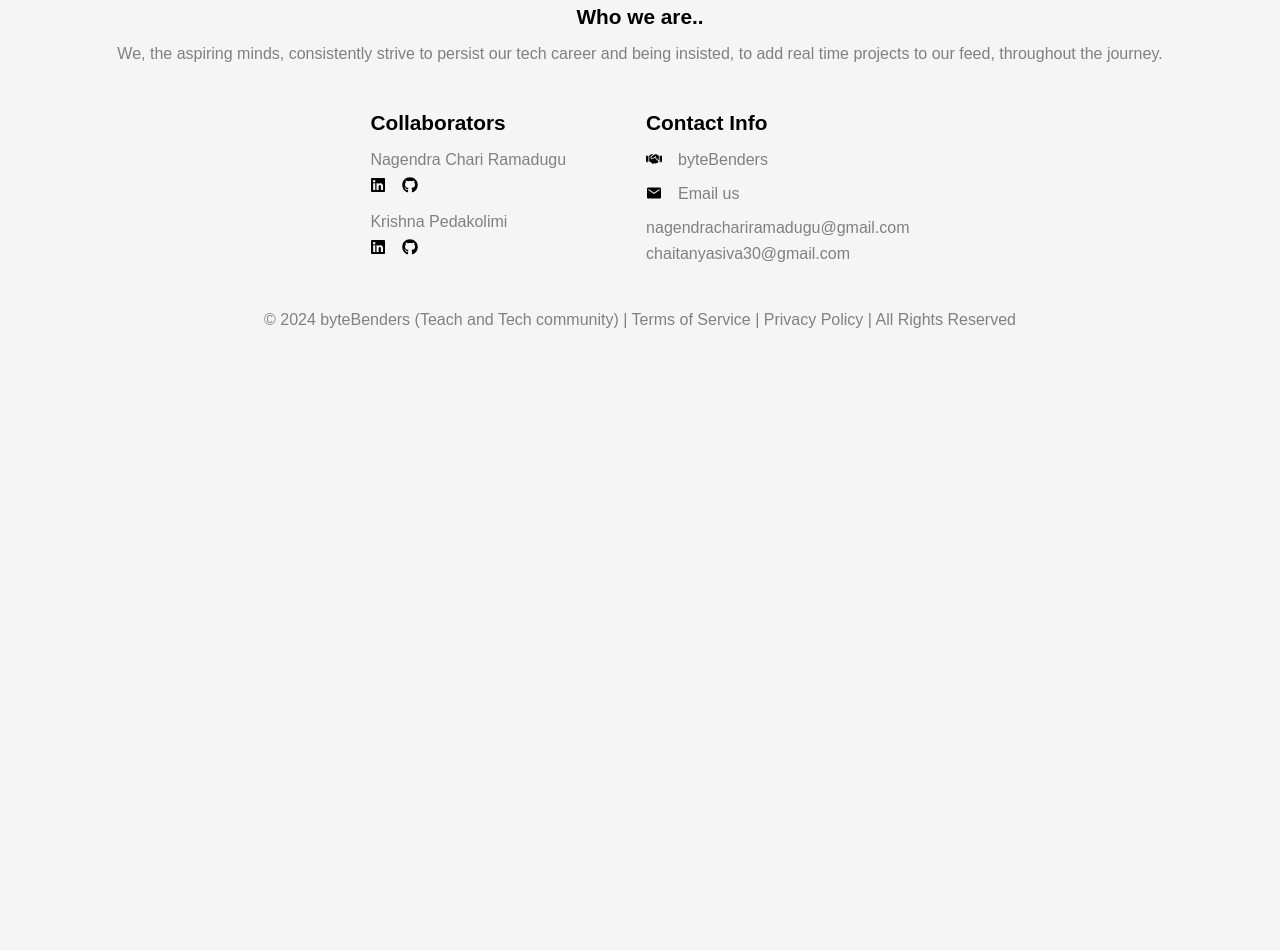
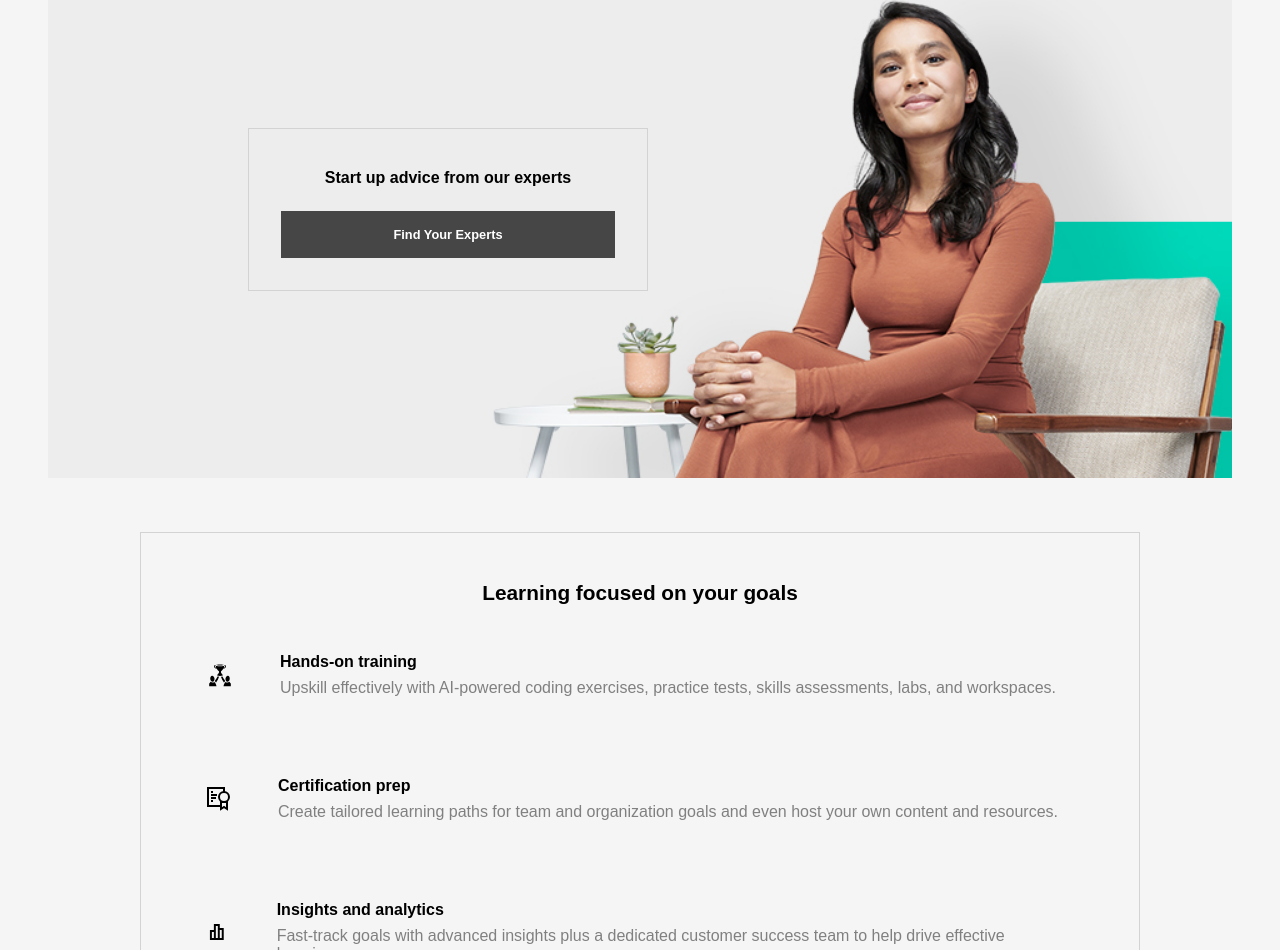
Before and after one commit to NagendrachariRamadugu/upSkillMafiaHackathon, a React (Vite) app: page / in a window 1280 px wide. Shown: the part 150-1100 px from the top of the page. Before the commit the page ends 800 px from the top, so only its background shows below. Built offline with nearby package versions, Linux system fonts and the light colour scheme.

Commit message:
Home page setUp and fixed some minure issues

```diff
--- a/src/App/HomeMain.css
+++ b/src/App/HomeMain.css
@@ -0,0 +1,163 @@
+main {
+    padding: 3rem;
+}
+
+.hero-image-section {
+    background-image: url('../assets/MainPageHeroImage.jpg');
+    background-size: cover;
+    background-position: center;
+    width: 100%;
+    height: 500px;
+}
+.hero-image-div {
+    transform: translate(200px, 150px);
+    font-size: 1rem;
+    font-weight: bold;
+    width: 400px;
+    border: 1px solid lightgray;
+    padding: 2rem;
+    display: flex;
+    flex-direction: column;
+    align-items: center;
+    gap: 1rem;
+
+}
+
+.hero-image-div div {
+    padding: 0.5rem;
+}
+
+.hero-image-div .find-expert {
+    background-color: rgb(70, 70, 70);
+    width: 100%;
+    color: white;
+    text-align: center;
+    font-size: 0.8rem;
+    padding: 1rem 0.5rem;
+    text-decoration: none;
+}
+.goals {
+    display: flex;
+    flex-direction: column;
+    gap: 1rem;
+    width: 1000px;
+    margin: auto;
+    align-items: center;
+    border: 1px solid lightgray;
+    padding: 3rem;
+}
+
+.focus-on-goals {
+    font-size: 1.3rem;
+    font-weight: bold;
+}
+
+
+.goal {
+    display: flex;
+    gap: 2rem;
+    padding: 1rem;
+    align-items: center;
+}
+
+.goal-icon {
+    font-size: 1.5rem;
+}
+
+.goal div {
+    padding: 1rem;
+    display: flex;
+    flex-direction: column;
+    gap: 0.5rem;
+}
+
+.goal-text {
+    color: black;
+    font-weight: bold;
+}
+
+.goal-des {
+    color: gray;
+}
+
+.pricing {
+    display: flex;
+    flex-direction: column;
+    gap: 2rem;
+    width: 1000px;
+    margin: auto;
+    padding: 3rem;
+    border: 1px solid lightgray;
+}
+
+.pricing-text {
+    font-weight: bold;
+    font-size: 1.3rem;
+}
+
+.pricing-des {
+    font-size: 1rem;
+    color: gray;
+}
+
+.pricing-info {
+    display: grid;
+    grid-template-columns: repeat(2, 1fr);
+    gap: 1rem;
+}
+
+.card {
+    border: 1px solid lightgray;
+}
+
+.plan-type {
+    display: flex;
+    flex-direction: column;
+    gap: 0.5rem;
+    padding: 1rem;
+    background-color: rgb(230, 230, 230);
+}
+
+.plan-type-text {
+    font-weight: bold;
+}
+
+.plan-type-icon {
+    font-size: 0.9rem;
+    color: gray;
+    display: flex;
+    align-items: center;
+    gap: 1rem;
+}
+
+.card-info {
+    padding: 1rem;
+    display: flex;
+    flex-direction: column;
+    gap: 0.9rem;
+    color: gray;
+    font-size: 0.9rem;
+}
+
+.card-price {
+    color: black;
+    font-size: 0.9rem;
+    font-weight: bold;
+}
+
+.releases {
+    background-color: rgb(70, 70, 70);
+    padding: 0.5rem;
+    color: white;
+}
+
+.dot {
+    color: black;
+    font-weight: bold;
+    font-size: 2rem;
+}
+
+.dot-p {
+    display: flex;
+    align-items: center;
+}
--- a/src/App/HomeMain.jsx
+++ b/src/App/HomeMain.jsx
@@ -1,7 +1,154 @@
-import React from 'react'
+import { GiChampions } from "react-icons/gi";
+import { GrCertificate } from "react-icons/gr";
+import { CgInsights } from "react-icons/cg";
+import { FaPeopleCarry } from "react-icons/fa";
+import { FaPerson } from "react-icons/fa6";
+import { LuDot } from "react-icons/lu";
+import { IoMdPeople } from "react-icons/io";
+import { Link } from "react-router-dom";
+
+import './HomeMain.css';
 
 const HomeMain = () => {
-  return <div>HomeMain</div>
+  return (
+    <main>
+      <section className="hero-image-section">
+        <div className="hero-image-div">
+          <div>Start up advice from our experts</div>
+          <Link to = '/mentee' className="find-expert">Find Your Experts</Link>
+        </div>
+      </section>
+      <br /><br /><br />
+      <section className='goals'>
+        <div className="focus-on-goals">Learning focused on your goals</div>
+        <div className="goal">
+          <GiChampions className="goal-icon"/>
+          <div>
+            <p className="goal-text">Hands-on training</p>
+            <p className="goal-des">Upskill effectively
+              with AI-powered coding exercises,
+              practice tests, skills assessments,
+              labs, and workspaces.
+            </p>
+          </div>
+        </div>
+        <div className="goal">
+          <GrCertificate className="goal-icon"/>
+          <div>
+            <p className="goal-text">Certification prep</p>
+            <p className="goal-des">
+              Create tailored learning
+              paths for team and organization
+              goals and even host your own content
+                and resources.
+            </p>
+          </div>
+        </div>
+        <div className="goal">
+          <CgInsights className="goal-icon"/>
+          <div>
+            <p className="goal-text">Insights and analytics</p>
+            <p className="goal-des">Fast-track goals with
+              advanced insights plus a dedicated
+              customer success team to help drive
+              effective learning.
+            </p>
+          </div>
+        </div>
+        <div className="goal">
+          <FaPeopleCarry className="goal-icon"/>
+          <div>
+            <p className="goal-text">Customizable content</p>
+            <p className="goal-des">Create tailored
+              learning paths for team and
+              organization goals and even host
+               your own content and resources.
+            </p>
+          </div>
+        </div>
+      </section>
+      <br /><br />
+      <section className="pricing">
+        <p className="pricing-text">Accelerate growth — for you or your organization</p>
+        <p className="pricing-des">Reach goals faster
+          with one of our plans or programs.
+          Try one free today or contact sales to learn more.
+        </p>
+        <div className="pricing-info">
+          <div className="card">
+            <div className="plan-type">
+              <p className="plan-type-text">Personal Plan</p>
+              <div className="plan-type-icon">
+                <p><FaPerson style = {{
+                  color: 'black',
+                  fontSize:'1rem'
+                }}/></p>
+                Individual
+              </div>
+            </div>
+            <br />
+            <div className="card-info">
+              <p className="card-price">Starting at ₹850 per month</p>
+              <p>Billed monthly or annually. Cancel anytime.</p>
+              <p className="releases">Releases Soon</p>
+              <p className="dot-p">{<LuDot className="dot" />} Access to 11,000+ top courses</p>
+              <p className="dot-p">{<LuDot className="dot" />} Certification prep</p>
+              <p className="dot-p">{<LuDot className="dot" />} Goal-focused recommendations</p>
+              <p className="dot-p">{<LuDot className="dot" />} AI-powered coding exercises</p>
+            </div>
+          </div>
+          <div className="card">
+            <div className="plan-type">
+              <p className="plan-type-text">Team Plan</p>
+              <div className="plan-type-icon">
+                <p style = {{
+                  color: 'black',
+                  fontSize: '1rem'
+                }}><IoMdPeople/></p>
+                For your team
+              </div>
+            </div>
+            <br />
+            <div className="card-info">
+              <p className="card-price">₹1,167 a month per user</p>
+              <p>Billed annually. Cancel anytime.</p>
+              <p className="releases">Releases Soon</p>
+              <p className="dot-p">{<LuDot className="dot" />}Access to 11,000+ top courses</p>
+              <p className="dot-p">{<LuDot className="dot" />} Certification prep</p>
+              <p className="dot-p">{<LuDot className="dot" />} Goal-focused recommendations</p>
+              <p className="dot-p">{<LuDot className="dot" />} AI-powered coding exercises</p>
+              <p className="dot-p">{<LuDot className="dot"/>}Analytics and adoption reports</p>
+            </div>
+          </div>
+          <div className="card">
+            <div className="plan-type">
+              <p className="plan-type-text">Enterprise Plan</p>
+              <div className="plan-type-icon">
+                  <p><IoMdPeople style = {{
+                    color: 'black',
+                    fontSize: '1rem'
+                  }}/></p>
+                  For your whole organization
+              </div>
+            </div>
+            <br />
+            <div className="card-info">
+              <p className="card-price">Billing price not available</p>
+              <p className="releases">Releases Soon</p>
+              <p className = 'dot-p'>{<LuDot className="dot" />} Access to 25,000+ top courses</p>
+              <p className = 'dot-p'>{<LuDot className="dot" />} Certification prep</p>
+              <p className = 'dot-p'>{<LuDot className="dot" />} Goal-focused recommendations</p>
+              <p className = 'dot-p'>{<LuDot className="dot" />} AI-powered coding exercises</p>
+              <p className = 'dot-p'>{<LuDot className="dot" />} Dedicated customer success team</p>
+              <p className = 'dot-p'>{<LuDot className="dot" />} International course collection featuring 15 languages</p>
+              <p className = 'dot-p'>{<LuDot className="dot" />} Customizable content</p>
+              <p className = 'dot-p'>{<LuDot className="dot" />} Hands-on tech training with add-on</p>
+            </div>
+          </div>
+        </div>
+      </section>
+    </main>
+  )
 }
 
 export default HomeMain
--- a/src/App/MenteeSignup.jsx
+++ b/src/App/MenteeSignup.jsx
@@ -80,9 +80,6 @@ const MenteeSignup= ({
                             alert("Please fill the required fields")
                         }
                         else if (
-                            (mentors.find((mentor) => (
-                                mentor.email === menteeEmail
-                            ))) ||
                             (mentees.find((mentee) => (
                                 mentee.email === menteeEmail
                             )))
--- a/src/App/MentorAboutDes.jsx
+++ b/src/App/MentorAboutDes.jsx
@@ -8,11 +8,9 @@ const MentorAboutDes = ({
 
     const handleSubmit = () => {
         setMentors(mentors.map((mentor) => (
-            (id !== mentor.id)?(mentor):({...mentor, description:des, about})
+            (id !== mentor.id)?(mentor):({...mentor, about: des, description:about})
         )))
         setAddEdit('Edit')
-        setAbout('')
-        setDes('')
         navigate('/mentor/profile')
     }
     return (
--- a/src/App/Mentorship.jsx
+++ b/src/App/Mentorship.jsx
@@ -27,12 +27,6 @@ const Mentorship = ({
         }
         setMentors([...mentors, mentor])
         setId(mentorId)
-        setName('')
-        setEmail('')
-        setSkills('')
-        setPassword('')
-        setConPassword('')
-
         navigate('/mentor/profile')
     }
     return (
@@ -167,21 +161,18 @@ const Mentorship = ({
                         if(conPassword != password) {
                             alert("Passwords do not match");
                         }
+                        else if (!name || !email || !password || !conPassword || !skills || !email.includes('@')) {
+                            alert('Please provide all the feilds' )
+                        }
                         else if (
                             mentors.find((mentor) => (
                                 mentor.email === email
-                            )) ||
-                            mentees.find((mentee) => (
-                                mentee.email == email
                             ))
                         ) {
                             alert('User already exists')
                         }
-                        else if (name && email && password && conPassword && skills && email.includes('@')) {
-                            handleSubmit()
-                        }
                         else {
-                            alert('Please provide all the feilds' )
+                            handleSubmit();
                         }
                     }}
                 />
```
Also changed, not shown: src/App/SignInSignUp.jsx (+10 -10 lines), src/assets/MainPageHeroImage.jpg (added).
